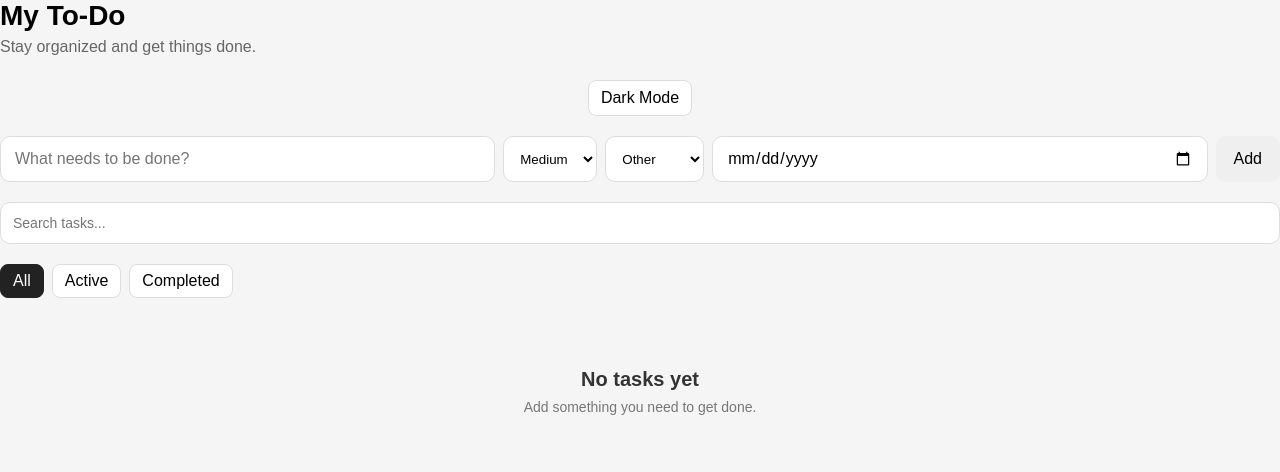
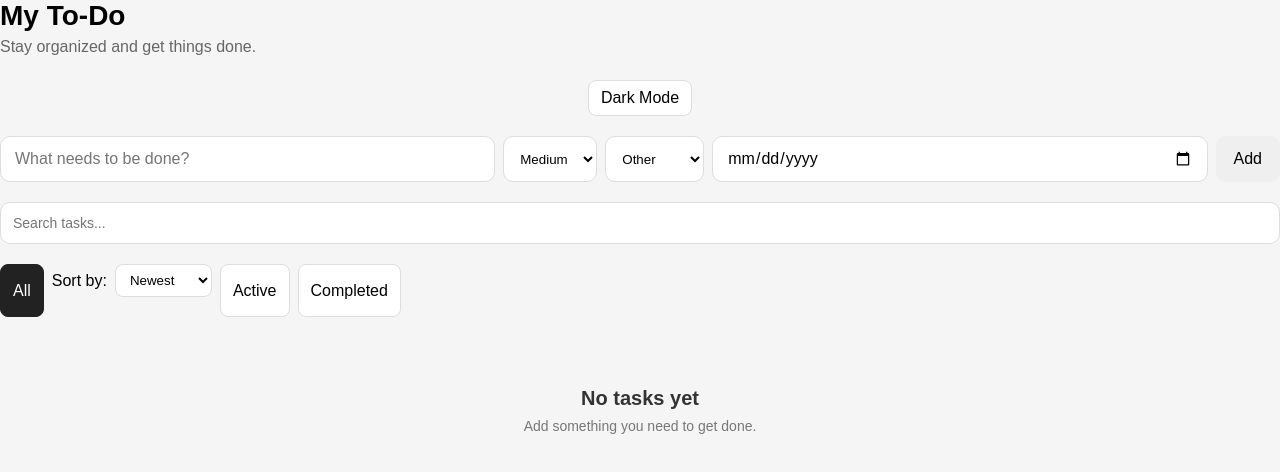
Before and after one commit to Devansh23007/To-Do-App, a React (Vite) app: page / in a window 1280 px wide. Shown: the top 472 px of the page. Built offline with nearby package versions, Linux system fonts and the light colour scheme.

Commit message:
Added Task sorting

```diff
--- a/src/App.css
+++ b/src/App.css
@@ -397,3 +397,24 @@
 .filter-buttons button {
   white-space: nowrap;
 }
+
+.sort-box {
+  display: flex;
+  align-items: center;
+  gap: 8px;
+  margin-bottom: 20px;
+}
+
+.sort-box select {
+  padding: 7px 10px;
+  border: 1px solid #ddd;
+  border-radius: 8px;
+  background: white;
+  cursor: pointer;
+}
+
+.dark .sort-box select {
+  background: #252525;
+  color: white;
+  border-color: #444;
+}
--- a/src/App.tsx
+++ b/src/App.tsx
@@ -6,6 +6,7 @@ import "./App.css";
 import type { Category, Priority, Task } from "./types";
 
 type Filter = "all" | "active" | "completed";
+type SortOption = "newest" | "oldest" | "priority" | "dueDate";
 
 function App() {
   const [task, setTask] = useState("");
@@ -16,6 +17,7 @@ function App() {
   const [dueDate, setDueDate] = useState("");
   const [searchText, setSearchText] = useState("");
   const [filter, setFilter] = useState<Filter>("all");
+  const [sortOption, setSortOption] = useState<SortOption>("newest");
 
   const addTask = () => {
     if (task.trim() === "") {
@@ -28,6 +30,7 @@ const newTask: Task = {
   priority,
   category,
   dueDate: dueDate || null,
+  createdAt: Date.now(),
 };
 
     setTasks([...tasks, newTask]);
@@ -70,7 +73,8 @@ const editTask = (
   setTasks(tasks.filter((_, taskIndex) => taskIndex !== index));
 };
 
-const filteredTasks = tasks.filter((task) => {
+const filteredTasks = tasks
+  .filter((task) => {
     const matchesSearch = task.text
       .toLowerCase()
       .includes(searchText.toLowerCase());
@@ -81,6 +85,38 @@ const filteredTasks = tasks.filter((task) => {
       (filter === "completed" && task.completed);
 
     return matchesSearch && matchesFilter;
+  })
+  .sort((a, b) => {
+    if (sortOption === "newest") {
+  return b.createdAt - a.createdAt;
+}
+
+if (sortOption === "oldest") {
+  return a.createdAt - b.createdAt;
+}
+
+    if (sortOption === "priority") {
+      const priorityValue = {
+        high: 1,
+        medium: 2,
+        low: 3,
+      };
+
+      return (
+        priorityValue[a.priority] -
+        priorityValue[b.priority]
+      );
+    }
+
+    if (sortOption === "dueDate") {
+      if (!a.dueDate && !b.dueDate) return 0;
+      if (!a.dueDate) return 1;
+      if (!b.dueDate) return -1;
+
+      return a.dueDate.localeCompare(b.dueDate);
+    }
+
+    return 0;
   });
 
 return (
@@ -123,6 +159,23 @@ return (
     All
   </button>
 
+  <div className="sort-box">
+  <label htmlFor="sort">Sort by:</label>
+
+  <select
+    id="sort"
+    value={sortOption}
+    onChange={(event) =>
+      setSortOption(event.target.value as SortOption)
+    }
+  >
+    <option value="newest">Newest</option>
+    <option value="oldest">Oldest</option>
+    <option value="priority">Priority</option>
+    <option value="dueDate">Due date</option>
+  </select>
+</div>
+
   <button
     className={filter === "active" ? "active" : ""}
     onClick={() => setFilter("active")}
--- a/src/types.ts
+++ b/src/types.ts
@@ -13,4 +13,5 @@ export type Task = {
   priority: Priority;
   category: Category;
   dueDate: string | null;
+  createdAt: number;
 };
```
Lines whose indentation alone changed are shown as unchanged.
